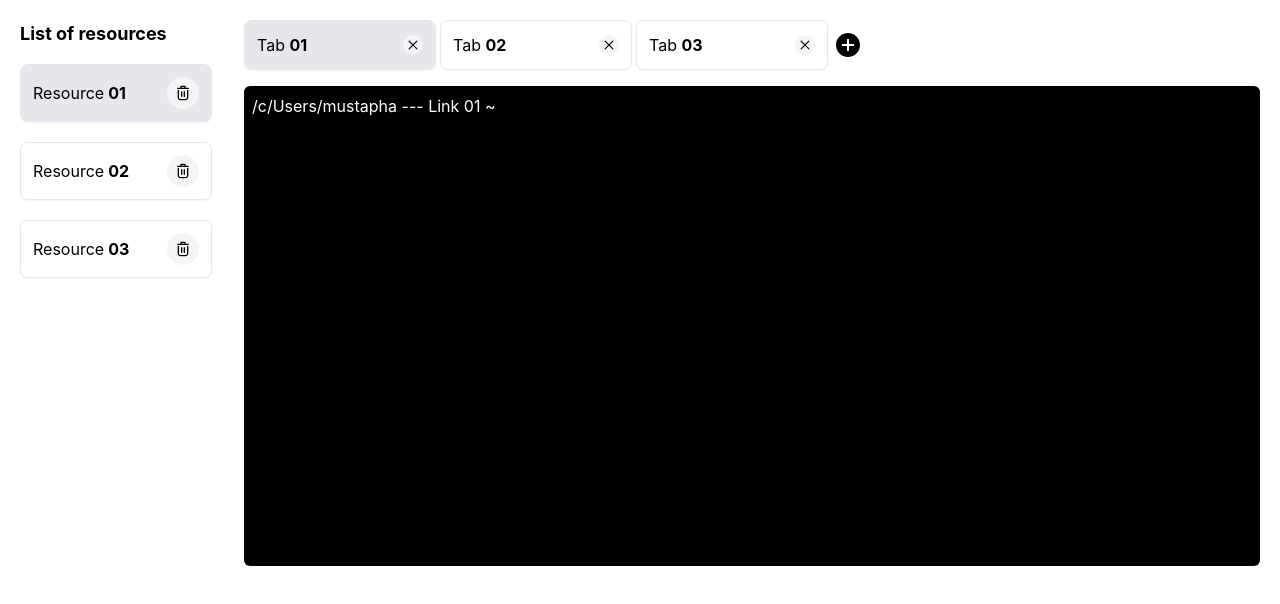
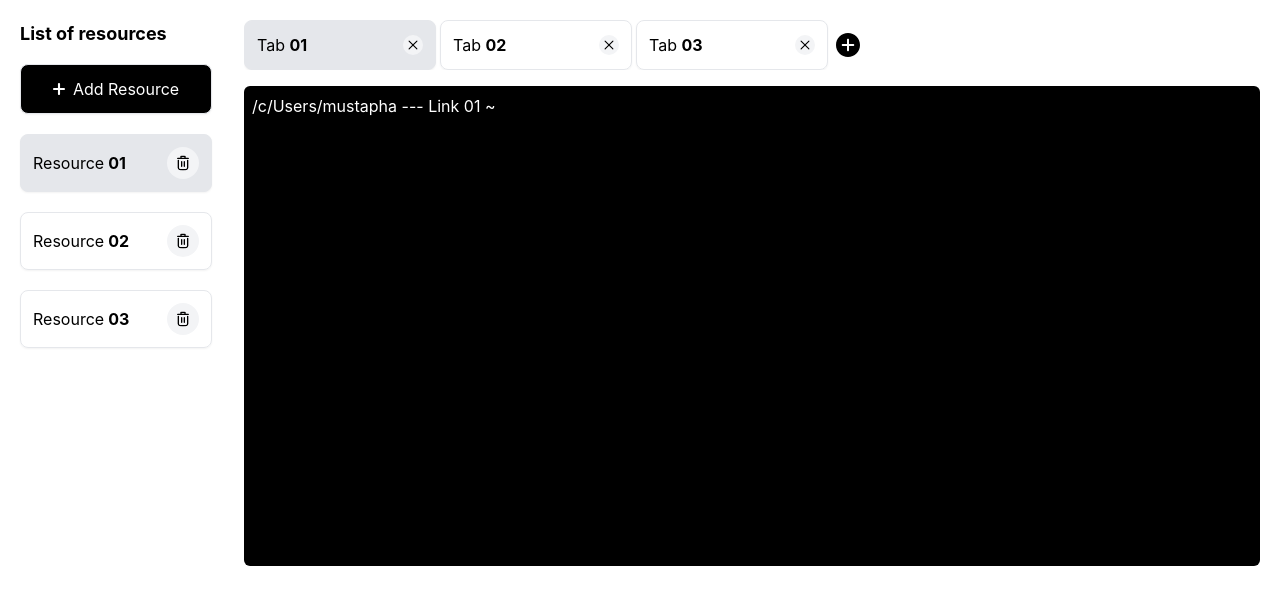
Before and after one commit to mouasit/terminal, a React (Create React App) app: page / in a window 1280 px wide. Shown: the top 604 px of the page. Built offline with nearby package versions, Linux system fonts and the light colour scheme; the HTML template or start-up script is replaced by a standard one.

Commit message:
add tabs close

```diff
--- a/src/Components/ResourcesNav.jsx
+++ b/src/Components/ResourcesNav.jsx
@@ -3,51 +3,79 @@ import { DeleteIcon } from "./Icons";
 import { ResourcesContext } from "../App";
 
 export default function ResourcesNav() {
-    const context = React.useContext(ResourcesContext)
-    const [clickResource,setClickResource] = React.useState(0)
+  const context = React.useContext(ResourcesContext);
+  const [clickResource, setClickResource] = React.useState(0);
   return (
-    <div className="flex flex-col gap-4">
+    <div className="flex flex-col gap-4 ">
       <h1 className="text-lg font-bold">List of resources</h1>
       <nav className="w-48">
         <ul className="flex flex-col gap-5">
-            {
-                context.dataResources.map((resource,index)=>(
+          <li>
+            <button className="flex w-full  bg-black text-white items-center justify-center gap-2 shadow-sm border p-3 rounded-lg">
+              <svg
+                version="1.1"
+                x="0"
+                y="0"
+                viewBox="0 0 512 512"
+                className="w-3 h-3"
+              >
+                <g>
+                  <path
+                    d="M467 211H301V45c0-24.853-20.147-45-45-45s-45 20.147-45 45v166H45c-24.853 0-45 20.147-45 45s20.147 45 45 45h166v166c0 24.853 20.147 45 45 45s45-20.147 45-45V301h166c24.853 0 45-20.147 45-45s-20.147-45-45-45z"
+                    fill="#fff"
+                    opacity="1"
+                    data-original="#000000"
+                  ></path>
+                </g>
+              </svg>
+              Add Resource
+            </button>
+          </li>
+          {context.dataResources.map((resource, index) => (
             <li key={index}>
-                    <button className={`flex w-full items-center justify-between shadow-sm border p-3 rounded-lg ${clickResource === index ?"bg-gray-200":""}`}  onClick={()=>{
-                        context.setTabsResource(resource.tabs)
-                        context.setClickTabIndex(0)
-                        setClickResource(index)
-                        context.setCurrentResource(resource.id)
-                    }}>
-                      <span className="flex gap-1">{resource.name}<span className="font-bold">0{index + 1}</span></span>
-                      <span className="rounded-full" onClick={(e)=>{
-                        e.stopPropagation()
-                        const newResources = context.dataResources.filter((resourceElement)=>(resourceElement.id !== resource.id))
-                        context.setDataResources(newResources)
-                        console.log("c:",clickResource,"index:",index);
-                        if(clickResource === index)
-                        {
-                            console.log("befor:",index);
+              <button
+                className={`flex w-full items-center justify-between shadow-sm border p-3 rounded-lg ${
+                  clickResource === index ? "bg-gray-200" : ""
+                }`}
+                onClick={() => {
+                  context.setTabsResource(resource.tabs);
+                  context.setClickTabIndex(0);
+                  setClickResource(index);
+                  context.setCurrentResource(resource.id);
+                }}
+              >
+                <span className="flex gap-1">
+                  {resource.name}
+                  <span className="font-bold">0{index + 1}</span>
+                </span>
+                <span
+                  className="rounded-full"
+                  onClick={(e) => {
+                    e.stopPropagation();
+                    const newResources = context.dataResources.filter(
+                      (resourceElement) => resourceElement.id !== resource.id
+                    );
+                    context.setDataResources(newResources);
+                    if (clickResource === index) {
                       let newIndex = index - 1;
-                            if(newIndex < 0)
-                            newIndex = 0
-                                context.setTabsResource(newResources[newIndex].tabs)
-                                context.setClickTabIndex(0)
-                                setClickResource(newIndex)
-                                context.setCurrentResource(newResources[newIndex].id)
+                      if (newIndex < 0) newIndex = 0;
+                      context.setTabsResource(newResources[newIndex].tabs);
+                      context.setClickTabIndex(0);
+                      setClickResource(newIndex);
+                      context.setCurrentResource(newResources[newIndex].id);
+                    } else {
+                      context.setTabsResource(newResources[0].tabs);
+                      context.setClickTabIndex(0);
+                      setClickResource(0);
+                      context.setCurrentResource(newResources[0].id);
                     }
-                        else
-                        {
-                            context.setClickTabIndex(0)
-                            setClickResource(index + 1)
-                        }
-                      }}>
-                        <DeleteIcon className="w-8 h-8 p-2 rounded-full bg-gray-100 hover:bg-black hover:fill-white"/>
+                  }}
+                >
+                  <DeleteIcon className="w-8 h-8 p-2 rounded-full bg-gray-100 hover:bg-black hover:fill-white" />
                 </span>
               </button>
             </li>
-                ))
-            }
+          ))}
         </ul>
       </nav>
     </div>
--- a/src/Components/Tabs.jsx
+++ b/src/Components/Tabs.jsx
@@ -1,4 +1,4 @@
-import React from "react";
+import React, { useEffect } from "react";
 import { CloseIcon, PlusIcon } from "./Icons";
 import { ResourcesContext } from "../App";
 
@@ -10,6 +10,8 @@ export default function Tabs({
   setClickTabIndex,
 }) {
   const resourceContext = React.useContext(ResourcesContext);
+  const [addTab, setAddTab] = React.useState(false);
+
   return (
     <TabsContext.Provider
       value={{
@@ -19,10 +21,18 @@ export default function Tabs({
       }}
     >
       <div className=" w-full flex flex-col gap-4">
-        <div className="flex gap-2 items-center">
+        <div className="flex gap-2 items-center max-w-[31rem] md:max-w-[79rem] overflow-auto">
           <TabList>
             {tabsResource.map((tab, index) => (
-              <Tab key={index} tabsResource={tabsResource} tab={tab}>
+              <Tab
+                key={index}
+                tabsResource={tabsResource}
+                tab={tab}
+                addTab={
+                  addTab && index === tabsResource.length - 1 ? true : false
+                }
+                setAddTab={setAddTab}
+              >
                 {tab.name} <span className="font-bold">0{index + 1}</span>
               </Tab>
             ))}
@@ -36,13 +46,13 @@ export default function Tabs({
                     resource.tabs.push({
                       id: resource.tabs.length + 1,
                       name: "Tab",
-                      link: "Link 180",
+                      linkIframe: "Link 180",
                     });
                   return resource;
                 }
               );
-
               resourceContext.setDataResources(newResources);
+              setAddTab(true);
             }}
           >
             <PlusIcon className="w-6 h-6" />
@@ -62,22 +72,26 @@ export default function Tabs({
   );
 }
 
-function TabList({ children }) {
+export function TabList({ children }) {
   return <div className="flex gap-1">{children}</div>;
 }
 
-function Tab({ children, tabsResource, tab }) {
+function Tab({ children, tabsResource, tab, addTab, setAddTab }) {
   const context = React.useContext(TabsContext);
   const resourceContext = React.useContext(ResourcesContext);
   const index = context.numberOfchildren;
   context.numberOfchildren++;
+  useEffect(() => {
+    if (addTab) context.setClickTabIndex(tabsResource.length - 1);
+  }, [addTab,context,tabsResource.length]);
   return (
     <button
       className={`flex w-48 items-center justify-between shadow-sm border p-3 rounded-lg ${
-        context.clickTabIndex === index ? "bg-gray-200" : ""
+        context.clickTabIndex === index || addTab ? "bg-gray-200" : ""
       }`}
       onClick={() => {
         context.setClickTabIndex(index);
+        setAddTab(false)
       }}
     >
       <span>{children}</span>
@@ -108,7 +122,7 @@ function Tab({ children, tabsResource, tab }) {
               let newIndex = index - 1;
               if (newIndex < 0) newIndex = 0;
               context.setClickTabIndex(newIndex);
-            }
+            } else context.setClickTabIndex(0);
           }
         }}
       >
@@ -118,11 +132,11 @@ function Tab({ children, tabsResource, tab }) {
   );
 }
 
-function TabPanels({ children }) {
+export function TabPanels({ children }) {
   const context = React.useContext(TabsContext);
   return <>{children[context.clickTabIndex]}</>;
 }
 
-function TabPanel({ children }) {
+export function TabPanel({ children }) {
   return <>{children}</>;
 }
```
Lines whose indentation alone changed are shown as unchanged.
